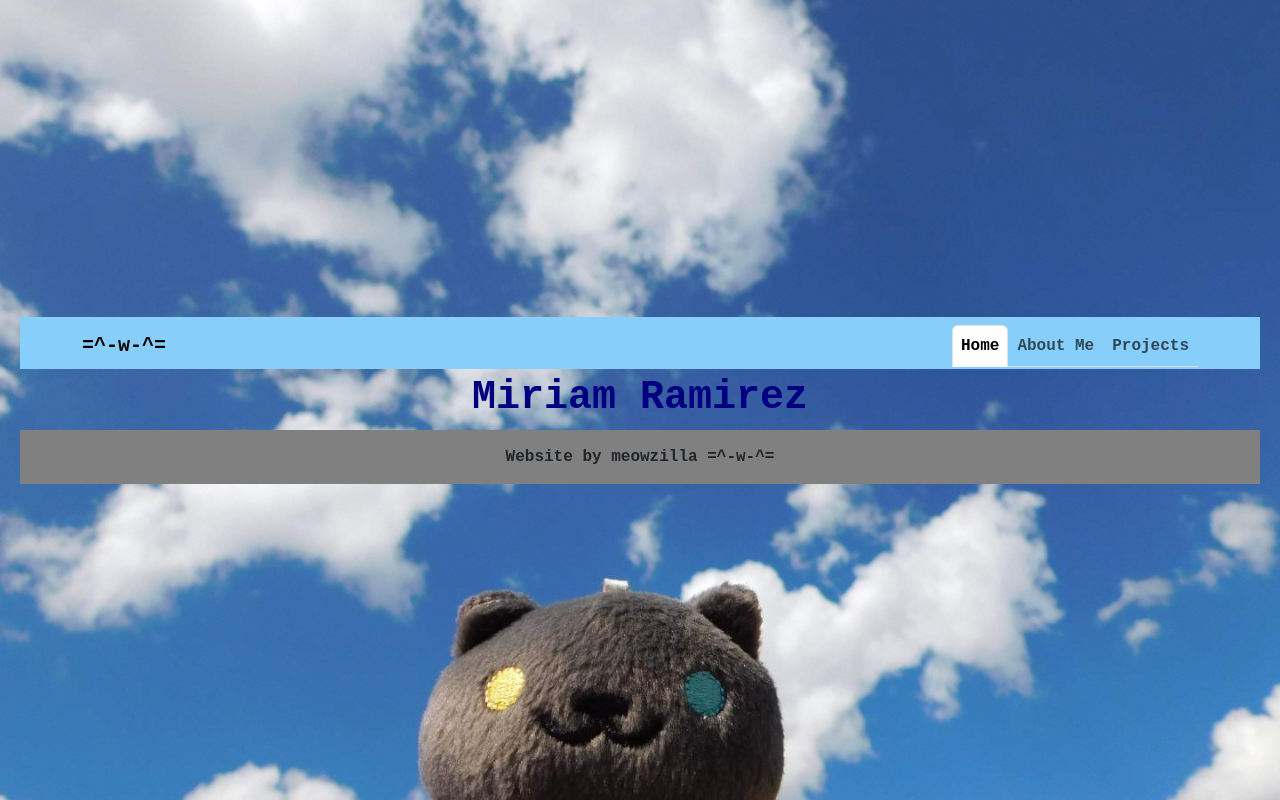
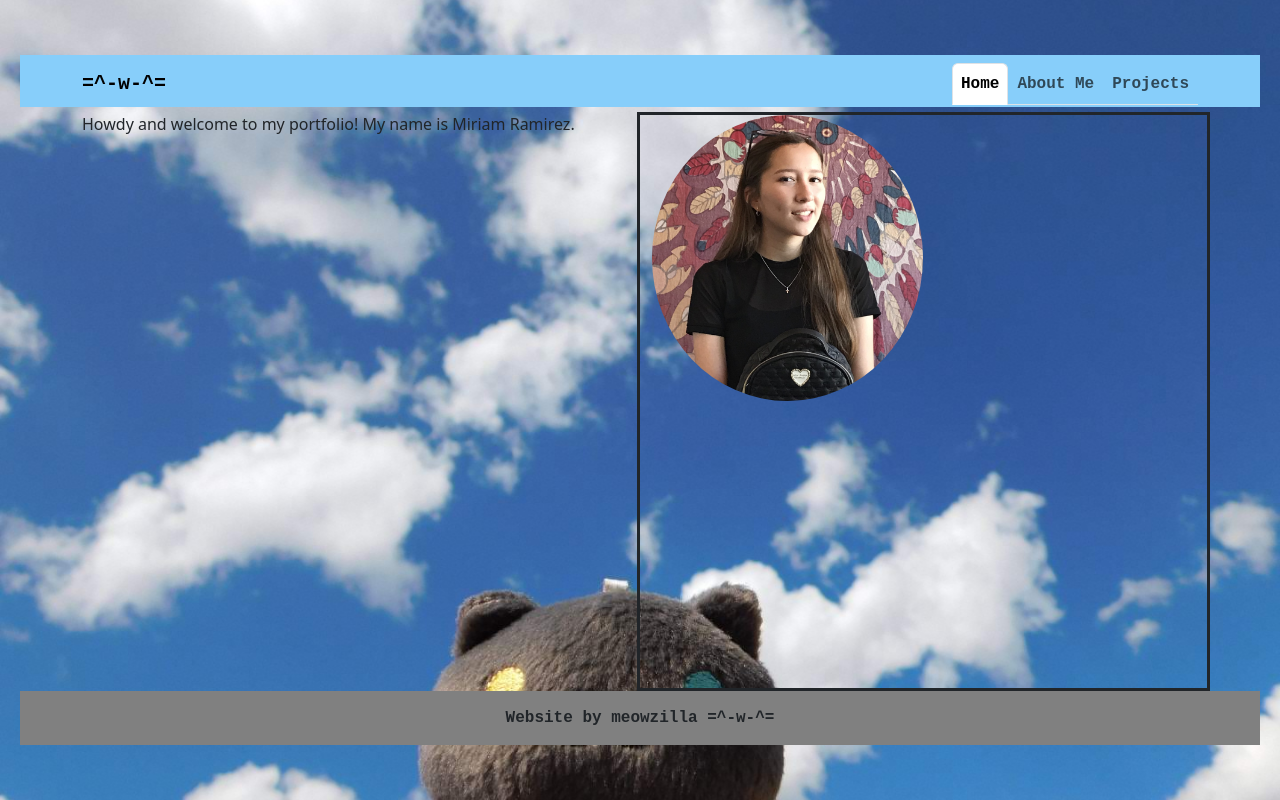
Before and after one commit to miriamrami/meow-port-app, a React (Create React App) app: page / in a window 1280 px wide. Built offline with nearby package versions, Linux system fonts and the light colour scheme.

Commit message:
many changes to the home page

```diff
--- a/src/Home.js
+++ b/src/Home.js
@@ -1,14 +1,16 @@
 import React from "react";
 import { Link } from "react-router-dom";
 import "./cssFiles//Home.css";
-import { Container, Row, Col, Card, Nav, Navbar, Button, ListGroup, Accordion, ListGroupItem} from "react-bootstrap";
+import { Container, Row, Col, Card, Nav, Navbar, Button, ListGroup, Accordion, ListGroupItem, Image} from "react-bootstrap";
 import ghcImg from "./imgs/miriamAtGHC.jpg";
+import myImage from "./imgs/miriamimg.jpg";
 
 const Home = () => {
 	return (
 	<body>
 		<div className="home-background">
 
+		{/*THIS IS THE NAVBAR CONTAINER */}
 		<Navbar sticky="top" className="home-nav">
 			<Container>
 				<Navbar.Brand href="/Home.js">=^-w-^=</Navbar.Brand>
@@ -20,11 +22,16 @@ const Home = () => {
 			</Container>
 		</Navbar>
 
-		<Container className="myNameContainer">
+		{/*THIS IS THE HEADER CONTAINER - Will have a welcome msg and an img of me*/}
+		<Container className="home-header-container">
 			<Row>
-				<Col>
-					<h1 className="nameHeader">Miriam Ramirez</h1>
+				<Col className="home-messsage">
+					<p1>Howdy and welcome to my portfolio! My name is Miriam Ramirez. </p1>
 				</Col>
+				<Col className="img-col">
+					<Image className="imageMiriam" src={myImage} roundedCircle fluid/>
+				</Col>
+
 			</Row>
 		</Container>
 
--- a/src/cssFiles/Home.css
+++ b/src/cssFiles/Home.css
@@ -1,10 +1,3 @@
-
-.nameHeader{
-  text-align: center;
-  font-family: 'Courier New', Courier, monospace;
-  font-weight: bolder;
-}
-
 .home-nav{
   font-weight: bold;
   background-color: lightskyblue;
@@ -44,14 +37,18 @@
 
 }
 
-.myNameContainer{
-  font-family: 'Franklin Gothic Medium', 'Arial Narrow', Arial, sans-serif;
+
+.img-col{
+  display: flex;
+  border-style: solid;
 }
 
-.nameHeader{
-  color:navy;
+.imageMiriam{
+  height:50%;
 
 }
+
+{/*   COMMENTING OUT BECAUSE THEYRE NOT BEING USED IN THE JS
 
 .cardWelcome{
   font-family: 'Courier New', Courier, monospace;
@@ -72,6 +69,7 @@
 li{
   list-style-type: none;
 }
+*/}
 
 .row1{
   margin: auto;
```
